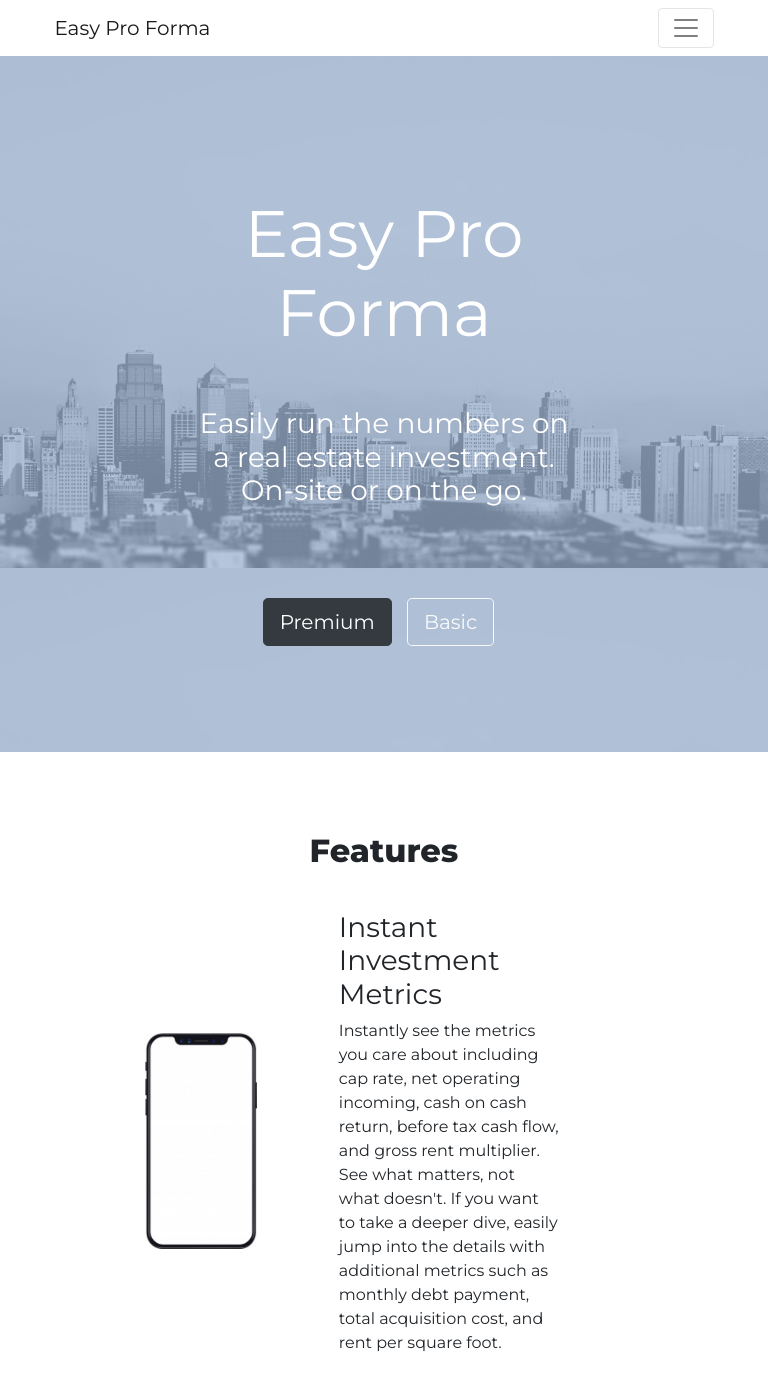
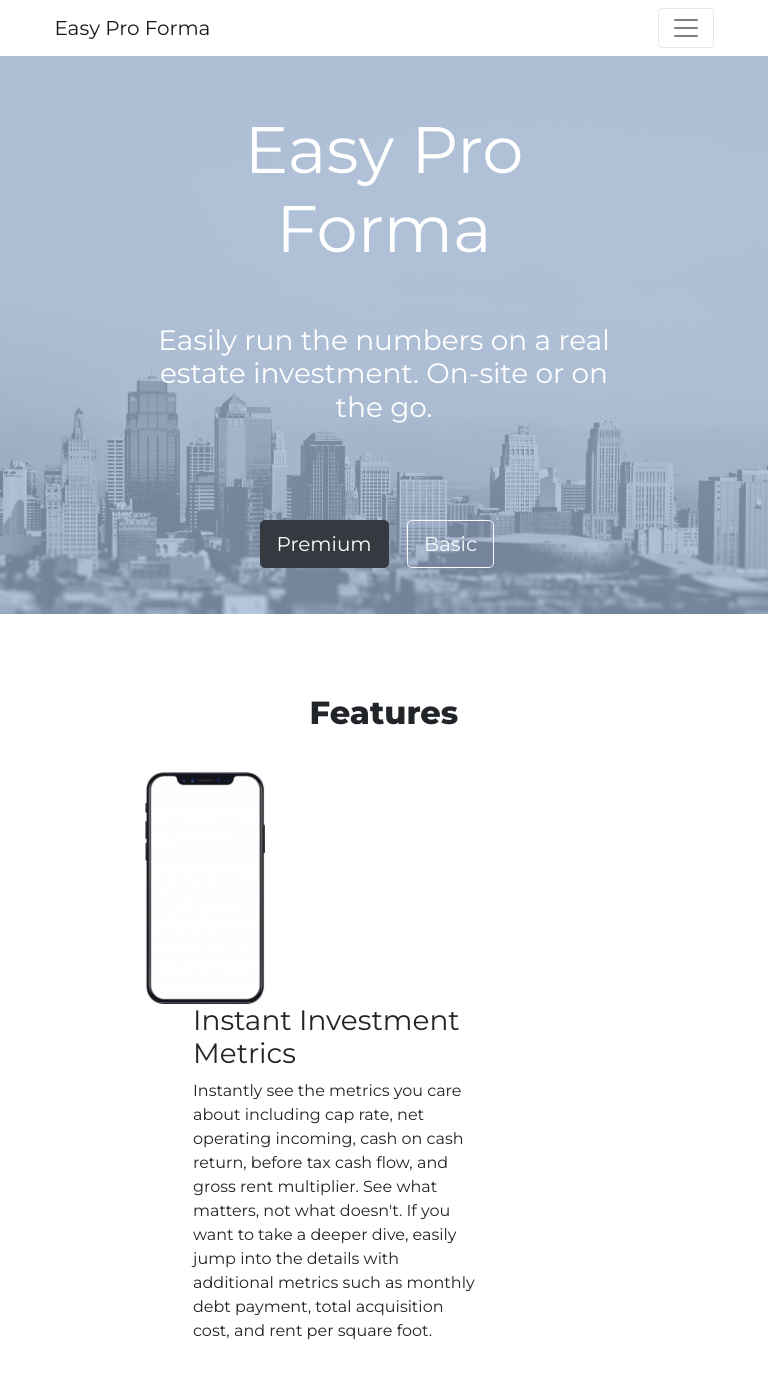
Before and after one commit to svcase/applandingpage, a plain HTML site: page index.html in a window 768 px wide. Shown: the top 1374 px of the page. Drawn offline with nearby package versions, Linux system fonts and the light colour scheme.

Commit message:
Add files via upload

```diff
--- a/css/styles.css
+++ b/css/styles.css
@@ -172,5 +172,28 @@ body {
 
 /* Tablet */
 @media (min-width: 768px) and (max-width: 1081px) {
+  .background {
+    background-size: cover;
+    padding-bottom: 0;
+  }
 
+  .intro {
+    padding: 3% 18%;
+  }
+
+  .big-title {
+    padding-top: 2rem;
+  }
+
+  .feature-row {
+    width: 100%;
+  }
+
+  .feature-text {
+    width: 70%;
+  }
+
+  .feature-right {
+    margin-left: 0;
+  }
 }
```
